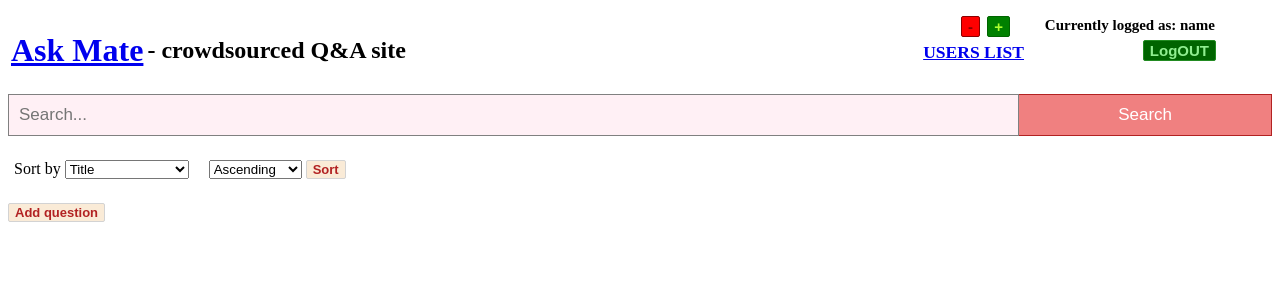
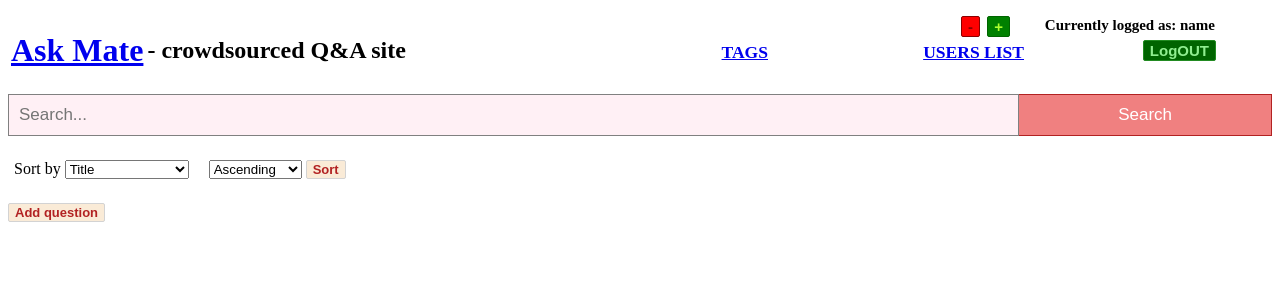
Before and after one commit to dagggy/askmate, a Flask app: template templates/list_questions.html in a window 1280 px wide. Shown: the top 300 px of the page. Run offline with Flask 2, Linux system fonts and the light colour scheme; the template is opened without the code that fills it, so the values that code supplies are empty; the visitor is signed in with stand-in values (Sample User, id 1); some libraries are stand-ins or nearby versions.

Commit message:
added tags redirect button to list_questions.html

```diff
--- a/templates/list_questions.html
+++ b/templates/list_questions.html
@@ -11,6 +11,7 @@
           <tr><th><a href="/"><h1>Ask Mate</h1></a></th>
               <th><h2> - crowdsourced Q&A site</h2></th>
               <a href="/users" class="userList"><h3>USERS LIST</h3></a>
+              <a href="/tags" class="tagList"><h3>TAGS</h3></a>
               {% if not current_user.is_authenticated %}
                   <th><a href="/login"><button type="submit" class="login-bnt">LogIN</button></a></th>
                   <th><a href="/registration"><button type="submit" class="registration-bnt">SignUP</button></a></th>
```
